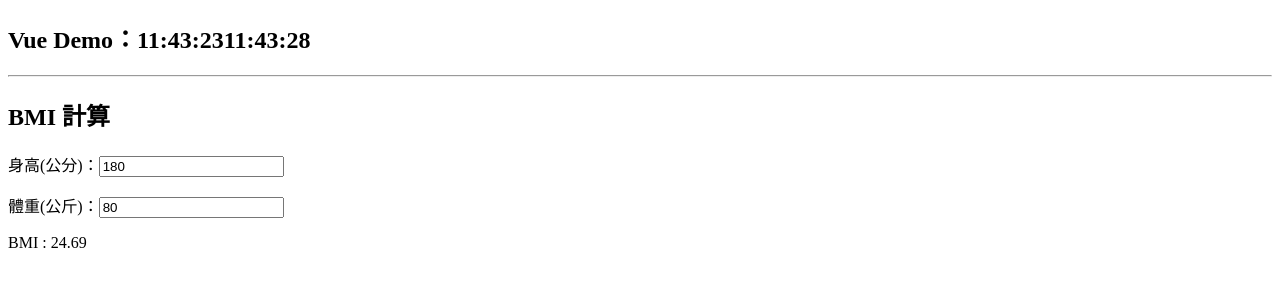
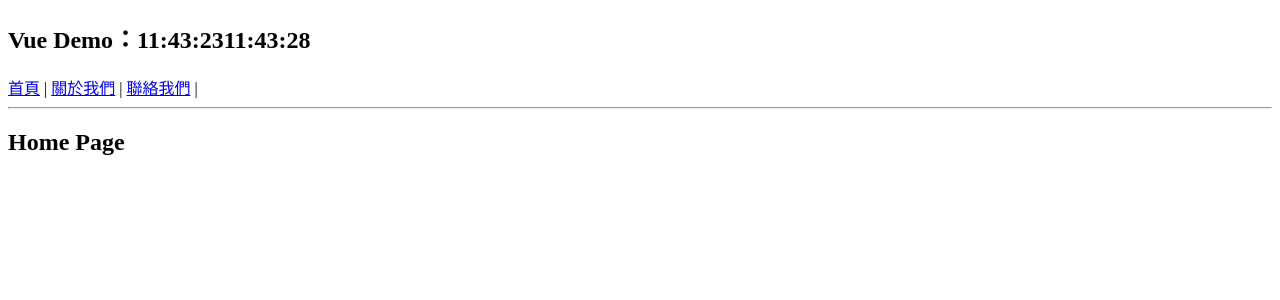
Before and after one commit to HsiaoHungWang/vue-demo, a Vue app: page / in a window 1280 px wide. Shown: the top 300 px of the page. Built offline with nearby package versions, Linux system fonts and the light colour scheme.

Commit message:
vue-router 安裝及設定

```diff
--- a/package.json
+++ b/package.json
@@ -9,7 +9,8 @@
     "preview": "vite preview"
   },
   "dependencies": {
-    "vue": "^3.4.29"
+    "vue": "^3.4.29",
+    "vue-router": "^4.4.5"
   },
   "devDependencies": {
     "@vitejs/plugin-vue": "^5.0.5",
--- a/src/App.vue
+++ b/src/App.vue
@@ -48,16 +48,23 @@
 
 <template>
     <h2>Vue Demo：{{ clock }}{{ clock1.theTime }}</h2>
+    <RouterLink to="/">首頁</RouterLink> |
+    <RouterLink to="/about">關於我們</RouterLink> |
+    <RouterLink to="/contact">聯絡我們</RouterLink> |
     <hr />
+
+    <RouterView></RouterView>
+
+
     <!-- 按下 Tab 鍵-->
     <!-- <FirstComponent></FirstComponent>
 <first-component></first-component>
 <SecondComponent></SecondComponent>
 <ThirdComponent></ThirdComponent>
 <ButtonCount></ButtonCount>
-<ComputedDemo></ComputedDemo>-->
+<ComputedDemo></ComputedDemo>
 
-    <BMIComponent></BMIComponent>
+    <BMIComponent></BMIComponent>-->
 
 </template>
 
--- a/src/main.js
+++ b/src/main.js
@@ -1,4 +1,5 @@
 import { createApp } from 'vue'
 import App from './App.vue'
+import router from './router'
 
-createApp(App).mount('#app')
+createApp(App).use(router).mount('#app')
```
Also changed, not shown: src/router.js (added, +29 -0 lines), 1 other file (tests, documents, lock files or other folders).
